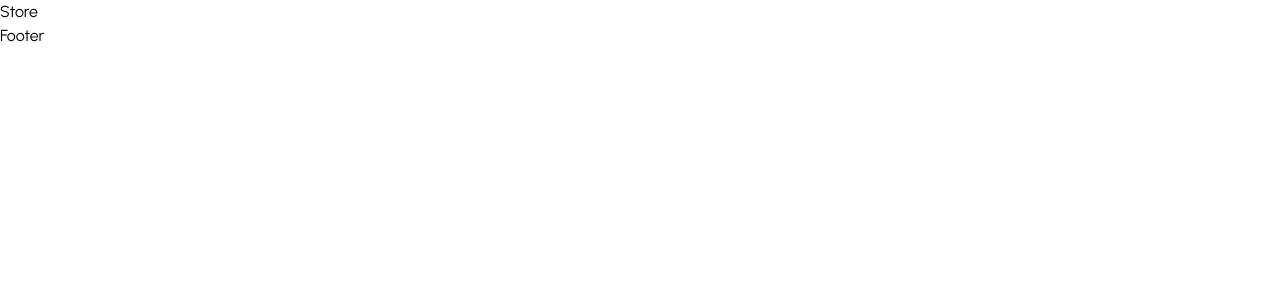
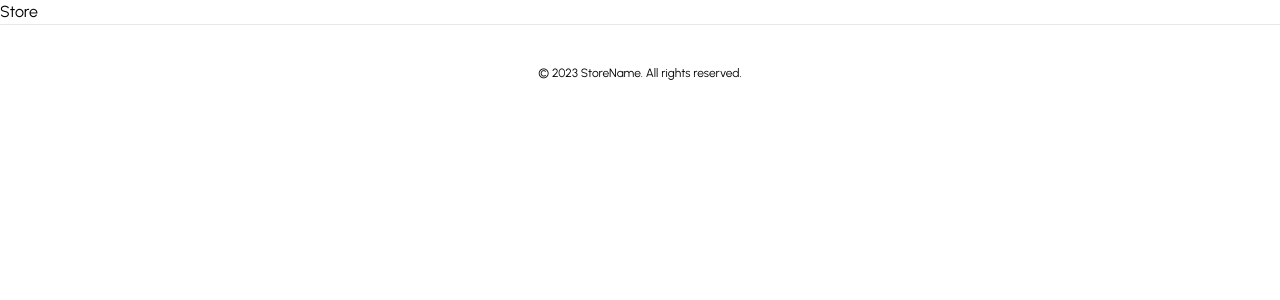
Before and after one commit to DragonSenses/complete-ecommerce-store, a Next.js app in the folder ecommerce-store/: page / in a window 1280 px wide. Shown: the top 300 px of the page. Built offline with nearby package versions, Linux system fonts and the light colour scheme.

Commit message:
Update Footer.tsx

```diff
--- a/ecommerce-store/components/Footer.tsx
+++ b/ecommerce-store/components/Footer.tsx
@@ -1,7 +1,16 @@
 import React from 'react';
 
 export default function Footer() {
+
+  const date = new Date();
+
   return (
-    <div>Footer</div>
+    <footer className="bg-white border-t">
+      <div className="mx-auto py-10">
+        <p className="text-center text-xs text-black">
+          &copy; {date.getFullYear()} StoreName. All rights reserved.
+        </p>
+      </div>
+    </footer>
   )
 }
```
